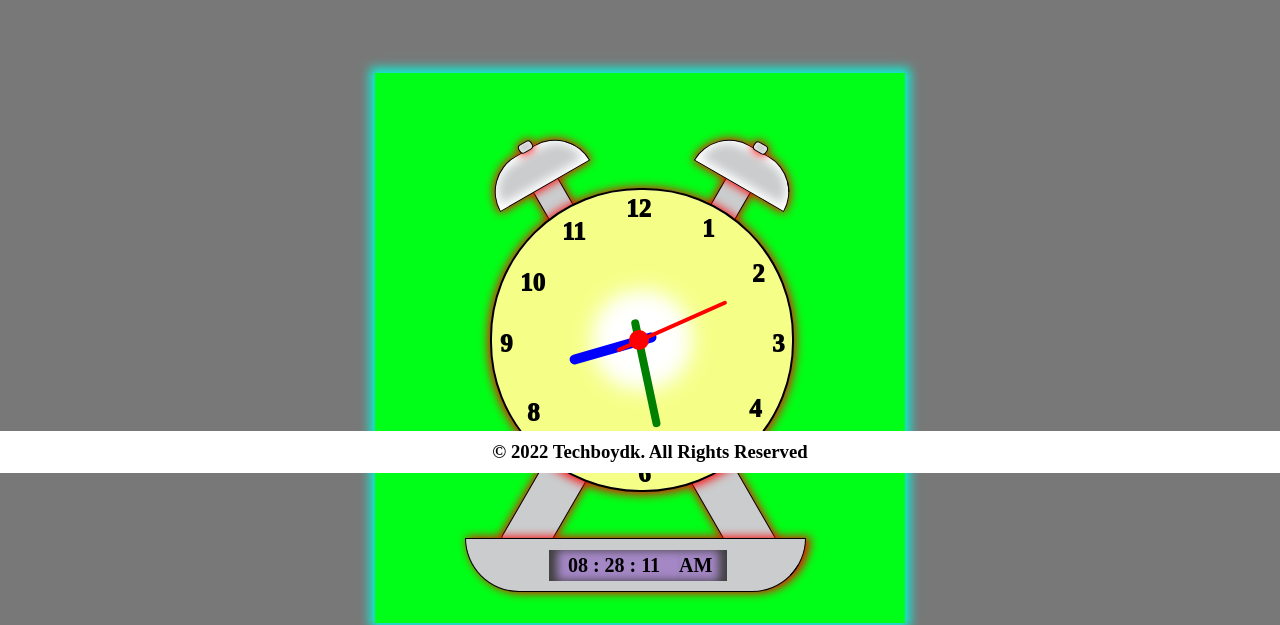
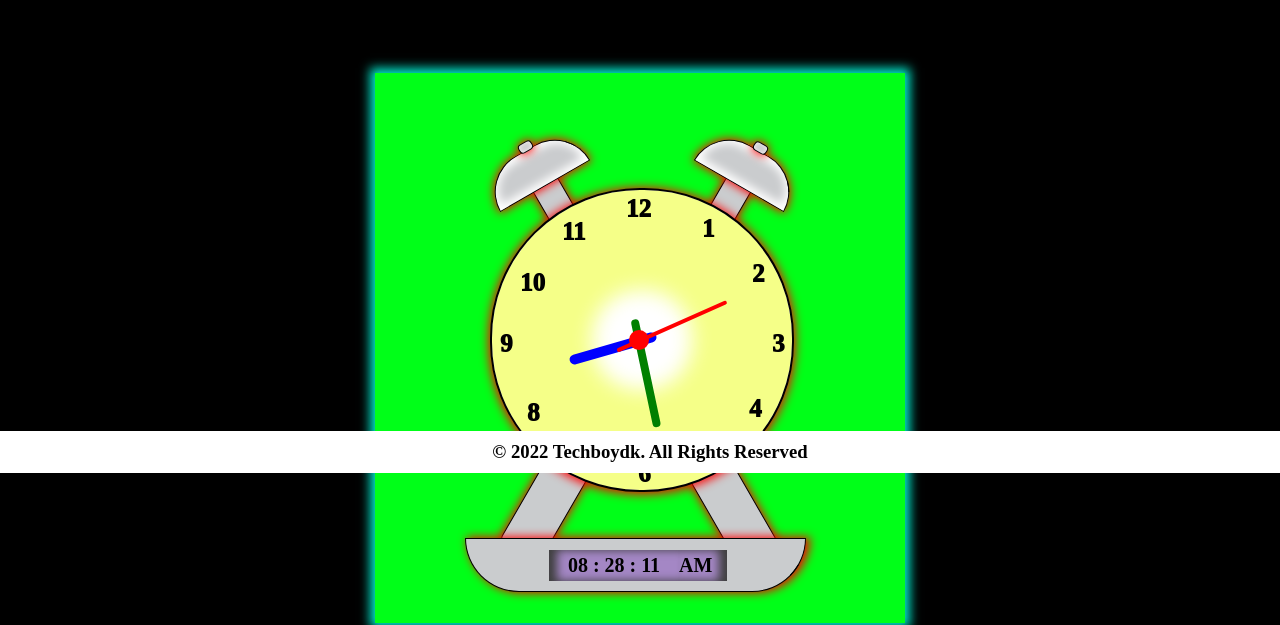
Before and after one commit to techboydk/Analog-clock, a plain HTML site: page index.html in a window 1280 px wide. Shown: the part 327-952 px from the top of the page. Drawn offline with Linux system fonts and the light colour scheme; files that its build step writes are made by us from their sources; files whose address does not match are found by name.

Commit message:
Update Style.css

```diff
--- a/Style.css
+++ b/Style.css
@@ -5,7 +5,7 @@
 body {
     margin: 0;
     padding: 0;
-    background: #00000087;
+    background: #000;
     width: 100%;
 }
 
```
